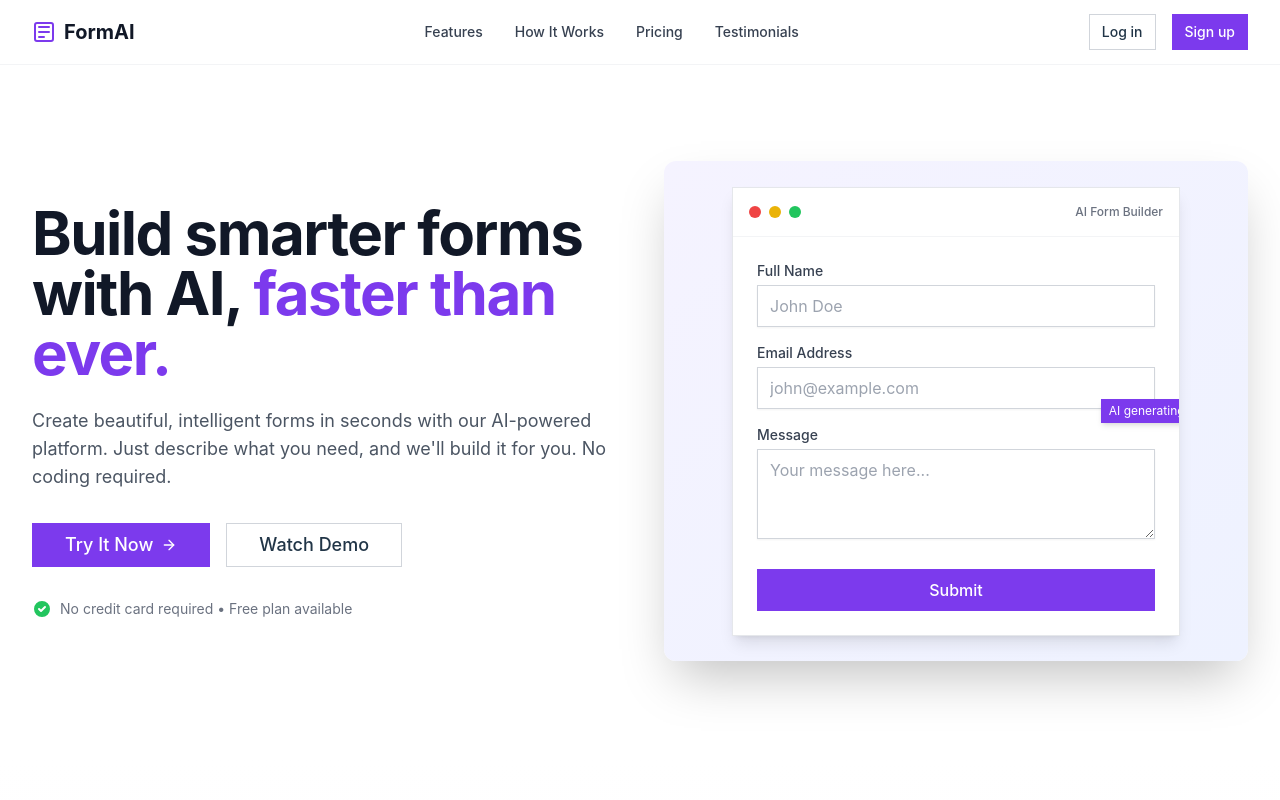
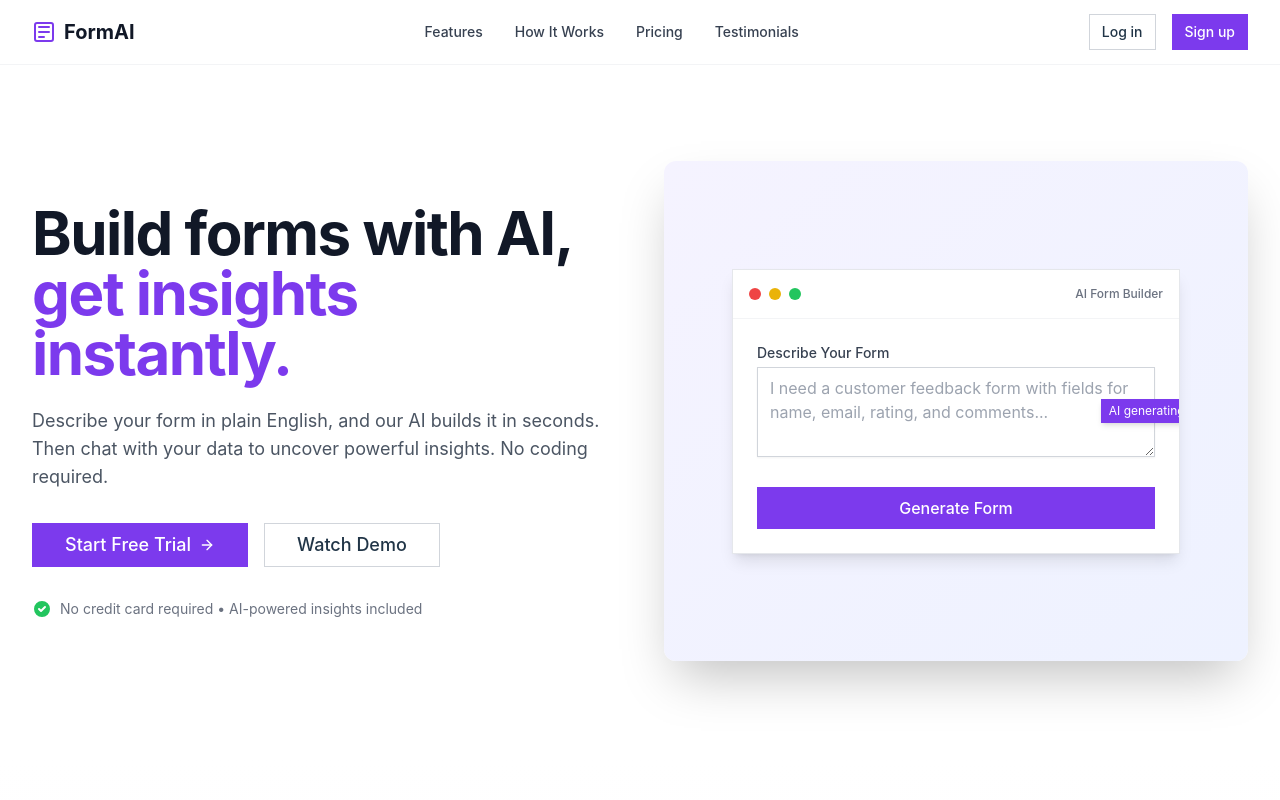
Before and after one commit to barakadanny/AutoForm_Gen, a React (Vite) app in the folder frontend/: page / in a window 1280 px wide. Shown: the top 800 px of the page. Built offline with nearby package versions, Linux system fonts and the light colour scheme.

Commit message:
feat(frontend): update HeroSection component with new messaging and form input changes

```diff
--- a/frontend/src/components/sections/hero-section.tsx
+++ b/frontend/src/components/sections/hero-section.tsx
@@ -8,15 +8,14 @@ export default function HeroSection() {
         <div className="grid grid-cols-1 lg:grid-cols-2 gap-12 items-center">
           <div className="max-w-xl">
             <h1 className="text-4xl md:text-5xl lg:text-6xl font-bold tracking-tight text-gray-900 leading-tight">
-              Build smarter forms with AI, <span className="text-purple-600">faster than ever.</span>
+              Build forms with AI, <span className="text-purple-600">get insights instantly.</span>
             </h1>
             <p className="mt-6 text-lg text-gray-600">
-              Create beautiful, intelligent forms in seconds with our AI-powered platform. Just describe what you need,
-              and we'll build it for you. No coding required.
+              Describe your form in plain English, and our AI builds it in seconds. Then chat with your data to uncover powerful insights. No coding required.
             </p>
             <div className="mt-8 flex flex-col sm:flex-row gap-4">
               <Button size="lg" className="px-8">
-                Try It Now
+                Start Free Trial
                 <ArrowRight className="ml-2 h-4 w-4" />
               </Button>
               <Button size="lg" variant="outline" className="px-8">
@@ -36,7 +35,7 @@ export default function HeroSection() {
                   clipRule="evenodd"
                 />
               </svg>
-              <span>No credit card required • Free plan available</span>
+              <span>No credit card required • AI-powered insights included</span>
             </div>
           </div>
           <div className="relative lg:h-[500px] rounded-xl overflow-hidden shadow-2xl">
@@ -53,32 +52,16 @@ export default function HeroSection() {
                 <div className="p-6">
                   <div className="space-y-4">
                     <div>
-                      <label className="block text-sm font-medium text-gray-700 mb-1">Full Name</label>
-                      <input
-                        type="text"
-                        className="w-full px-3 py-2 border border-gray-300 rounded-md shadow-sm focus:outline-none focus:ring-2 focus:ring-purple-500 focus:border-purple-500"
-                        placeholder="John Doe"
-                      />
-                    </div>
-                    <div>
-                      <label className="block text-sm font-medium text-gray-700 mb-1">Email Address</label>
-                      <input
-                        type="email"
-                        className="w-full px-3 py-2 border border-gray-300 rounded-md shadow-sm focus:outline-none focus:ring-2 focus:ring-purple-500 focus:border-purple-500"
-                        placeholder="john@example.com"
-                      />
-                    </div>
-                    <div>
-                      <label className="block text-sm font-medium text-gray-700 mb-1">Message</label>
+                      <label className="block text-sm font-medium text-gray-700 mb-1">Describe Your Form</label>
                       <textarea
                         className="w-full px-3 py-2 border border-gray-300 rounded-md shadow-sm focus:outline-none focus:ring-2 focus:ring-purple-500 focus:border-purple-500"
                         rows={3}
-                        placeholder="Your message here..."
+                        placeholder="I need a customer feedback form with fields for name, email, rating, and comments..."
                       ></textarea>
                     </div>
                     <div className="pt-2">
                       <button className="w-full bg-purple-600 text-white py-2 px-4 rounded-md hover:bg-purple-700 transition-colors">
-                        Submit
+                        Generate Form
                       </button>
                     </div>
                   </div>
```
